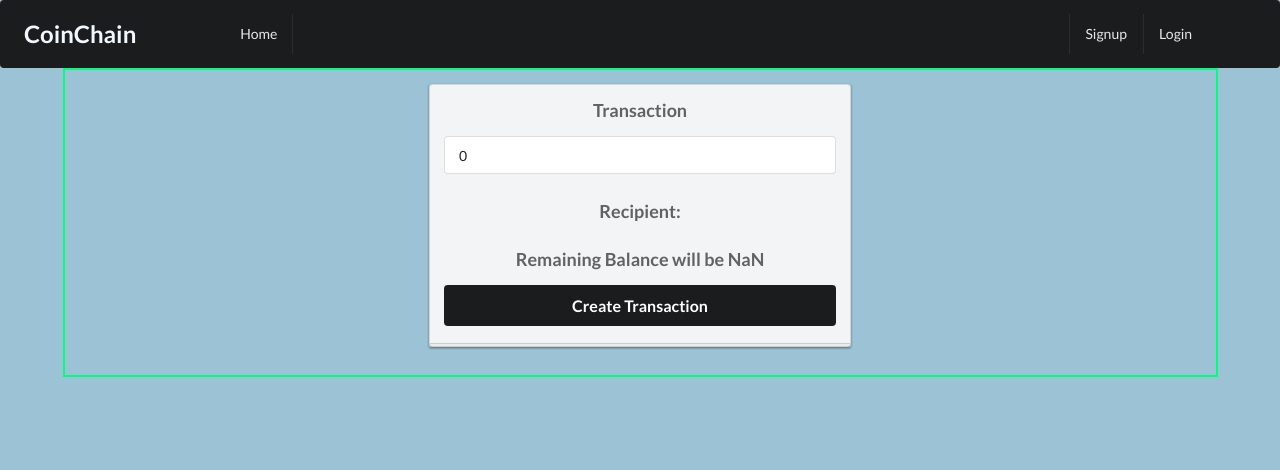
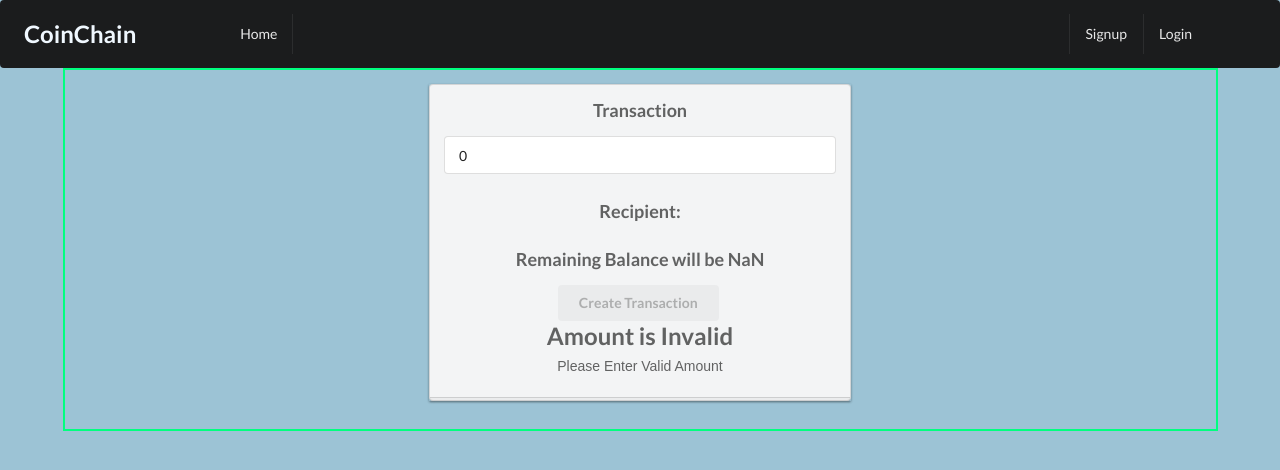
Before and after one commit to furqancodes/coinchain, a React (Create React App) app: page /createtransaction in a window 1280 px wide. Shown: the top 470 px of the page. Built offline with nearby package versions, Linux system fonts and the light colour scheme.

Commit message:
check amount

```diff
--- a/src/components/User/CreateTransaction.jsx
+++ b/src/components/User/CreateTransaction.jsx
@@ -24,7 +24,7 @@ const CreateTransaction = ({
     console.log(response);
   };
   const checkAmount = () => {
-    if (value > wallet.balance) {
+    if (value > wallet.balance || !value) {
       return (
         <div>
           <h2>Amount is Invalid</h2>
@@ -34,6 +34,7 @@ const CreateTransaction = ({
     }
   };
   const conditionalRendering = () => {
+    console.log(value);
     if (responseCode === 200) {
       return (
         <div class="h ui container top-10">
@@ -101,7 +102,7 @@ const CreateTransaction = ({
                   <button
                     type="submit"
                     class={
-                      value > wallet.balance
+                      value > wallet.balance || !value
                         ? "ui disabled button"
                         : "ui fluid large black submit button"
                     }
```
